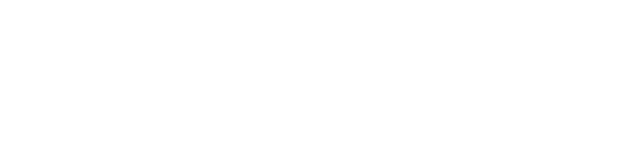
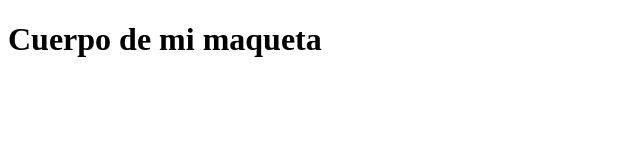
Before and after one commit to Walter-A-Martinez/Front-End, a plain HTML site: page index.html in a window 1280 px wide. Shown: the whole page, without its empty margins (0-640 px from the left). Drawn offline with Linux system fonts and the light colour scheme.

Commit message:
agrego body

```diff
--- a/index.html
+++ b/index.html
@@ -7,6 +7,6 @@
     <title>Index</title>
 </head>
 <body>
-
+    <h1>Cuerpo de mi maqueta</h1>
 </body>
 </html>
```
